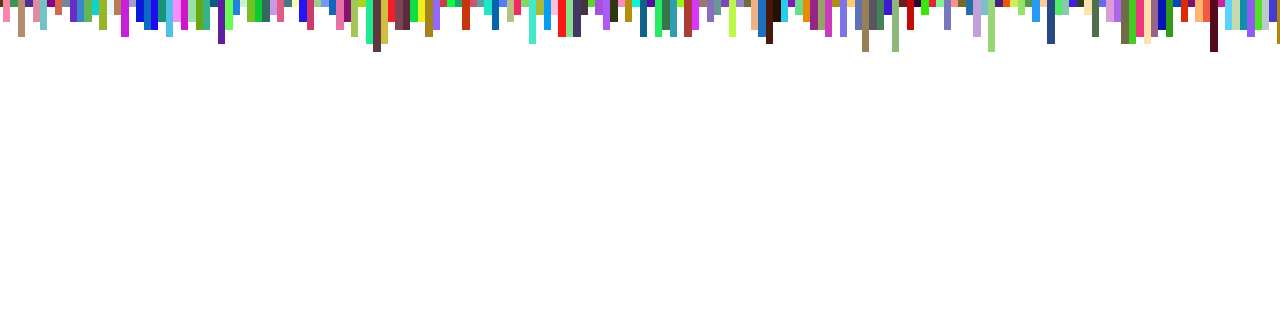
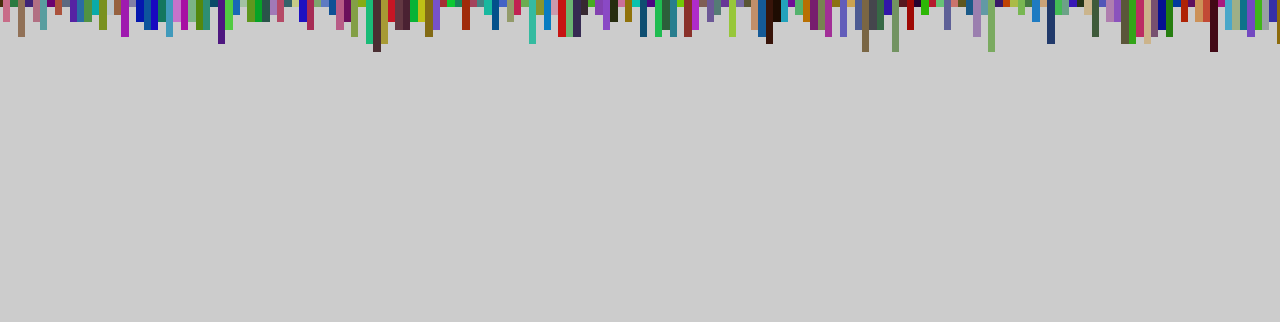
Before and after one commit to christopherwk210/canvas-drip, a website: page index.html in a window 1280 px wide. Shown: the top 322 px of the page. Drawn offline with Linux system fonts and the light colour scheme.

Commit message:
Added dark overlay to cover canvas

```diff
--- a/assets/style.css
+++ b/assets/style.css
@@ -10,8 +10,20 @@ html, body {
   height: 100vh;
   overflow: hidden;
   position: fixed;
-  top:0;left:0;
+  top:0;
+  left:0;
   z-index: -1;
+}
+
+.canvas-cover:after {
+  content:'';
+  position: absolute;
+  top:0;
+  bottom:0;
+  left:0;
+  right:0;
+  z-index: -1;
+  background-color: rgba(0,0,0,0.2);
 }
 
 .canvas-cover h1 {
@@ -56,4 +68,5 @@ html, body {
   width: auto;
   height: auto;
   overflow: hidden;
+  z-index: -2;
 }
```
